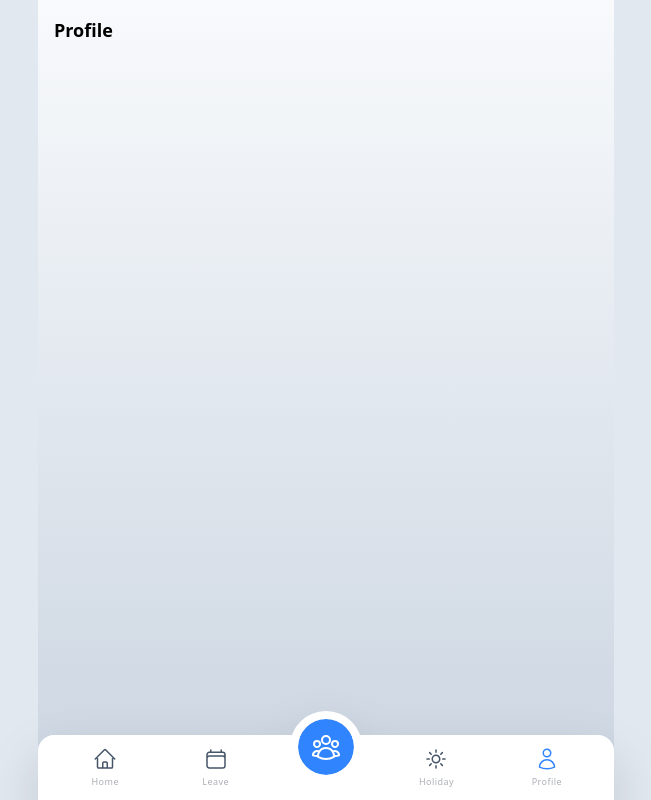
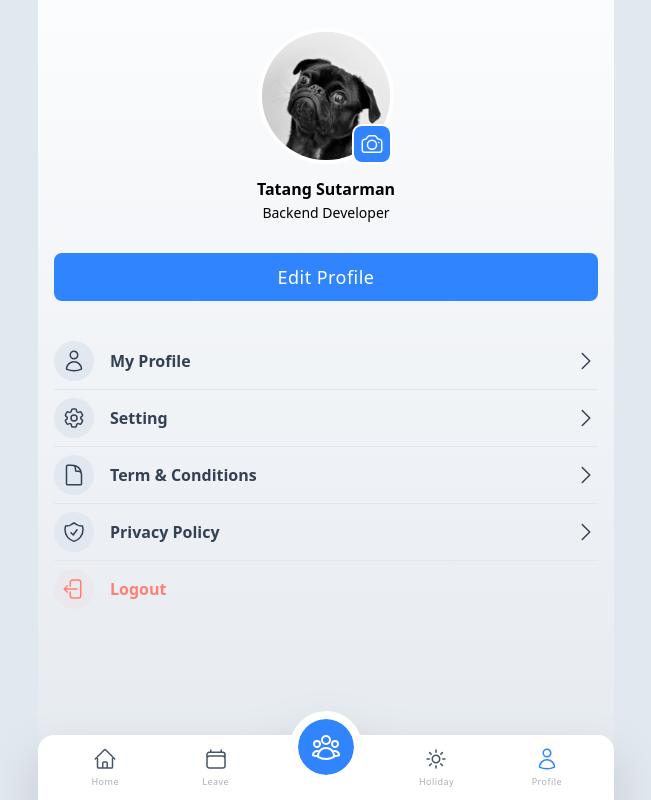
Before and after one commit to rianwnoviantoro-csdi/haer, a React (Vite) app: page /dashboard/profile in a window 1280 px wide. Shown: the whole page, without its empty margins (314-965 px from the left). Built offline with nearby package versions, Linux system fonts and the light colour scheme.

Commit message:
profile page

```diff
--- a/src/components/shared/button/index.jsx
+++ b/src/components/shared/button/index.jsx
@@ -5,7 +5,7 @@ function Button({ background, color, label, border = "", icon, onClick }) {
     <button
       // type="submit"
       onClick={onClick}
-      className={`${background} ${border} w-full py-3 rounded-lg`}
+      className={`${background} ${border} w-full py-2.5 rounded-lg`}
     >
       {icon ? (
         <div className="flex justify-center gap-2">
--- a/src/components/shared/index.jsx
+++ b/src/components/shared/index.jsx
@@ -10,6 +10,7 @@ import { default as ActivityCard } from "./activity-card";
 import { default as Modal } from "./modal";
 import { default as NotificationItem } from "./notification-item";
 import { default as TeamMember } from "./team-member";
+import { default as ProfileMenuItem } from "./profile-menu-item";
 
 export {
   Input,
@@ -23,5 +24,6 @@ export {
   ActivityCard,
   Modal,
   NotificationItem,
-  TeamMember
+  TeamMember,
+  ProfileMenuItem
 };
--- /dev/null
+++ b/src/components/shared/profile-menu-item/index.jsx
@@ -0,0 +1,27 @@
+import React from "react";
+import { ChevronRightIcon } from "@heroicons/react/24/outline";
+
+function ProfileMenuItem({ icon, title }) {
+  return (
+    <>
+      <div className="my-2 flex gap-3 justify-between place-items-center">
+        <div className="flex gap-4 place-items-center">
+          <div className="h-10 w-10 rounded-full flex justify-center place-items-center bg-slate-200">
+            {icon}
+          </div>
+          <div className="grow">
+            <h1 className="font-semibold leading-tight text-slate-700">
+              {title}
+            </h1>
+          </div>
+        </div>
+        <div className="cursor-pointer">
+          <ChevronRightIcon className="h-6 w-6 text-slate-700" />
+        </div>
+      </div>
+      <hr />
+    </>
+  );
+}
+
+export default ProfileMenuItem;
--- a/src/pages/private/holiday/index.jsx
+++ b/src/pages/private/holiday/index.jsx
@@ -10,13 +10,17 @@ function Holiday() {
 
   return (
     <div className="p-4 mb-10">
-      <div className="flex justify-between place-items-center">
-        <div className="">
-          <h1 className="font-semibold text-lg">Holiday List</h1>
+      <div className="fixed bg-slate-50 max-w-xl mx-auto top-0 left-0 right-0 p-4 z-50">
+        <div className="flex justify-between place-items-center">
+          <div className="">
+            <h1 className="font-semibold text-lg text-slate-700">
+              Holiday List
+            </h1>
+          </div>
         </div>
       </div>
       {/* Holidays */}
-      <div className="my-6">
+      <div className="mt-14 my-6">
         {holidaysArray.map((holiday, index) => (
           <div
             key={index}
--- a/src/pages/private/leave/index.jsx
+++ b/src/pages/private/leave/index.jsx
@@ -89,7 +89,8 @@ function Leave() {
 
   return (
     <div className="p-4 mb-7">
-      <div className="flex justify-between place-items-center">
+      <div className="fixed bg-slate-50 max-w-xl mx-auto top-0 left-0 right-0 p-4 z-50">
+        <div className="flex justify-between place-items-center">
         <div className="">
           <h1 className="font-semibold text-lg">All Leaves</h1>
         </div>
@@ -97,9 +98,10 @@ function Leave() {
           <SquaresPlusIcon className="h-6 w-6" />
           <AdjustmentsHorizontalIcon className="h-6 w-6" />
         </div>
+        </div>
       </div>
       {/* Summary */}
-      <div className="my-6">
+      <div className="mt-14 my-6">
         <SharedComp.Summary />
       </div>
       {/* Tab */}
--- a/src/pages/private/profile/index.jsx
+++ b/src/pages/private/profile/index.jsx
@@ -1,11 +1,68 @@
 import React from "react";
+import { AVATAR } from "../../../constant";
+import {
+  ArrowLeftStartOnRectangleIcon,
+  CameraIcon,
+  ChevronRightIcon,
+  Cog6ToothIcon,
+  DocumentIcon,
+  ShieldCheckIcon,
+  UserIcon,
+} from "@heroicons/react/24/outline";
+import { SharedComp } from "../../../components";
 
 function Profile() {
   return (
-    <div className="p-4 mb-7">
-      <div className="flex justify-between place-items-center">
-        <div className="">
-          <h1 className="font-semibold text-lg">Profile</h1>
+    <div className="p-4 bg-white/50 h-screen">
+      <div className="flex p-4 mb-3 flex-col justify-center place-items-center">
+        <div className="relative h-32 w-32 mb-4 rounded-full bg-slate-200">
+          <img
+            src={AVATAR}
+            alt=""
+            className="h-full w-full object-cover rounded-full ring-4 ring-white"
+          />
+          <div className="absolute right-0 -bottom-5 -translate-y-1/2 p-1.5 rounded-lg bg-[#3085FE] ring-2 ring-white">
+            <CameraIcon className="h-6 w-6 text-white" />
+          </div>
+        </div>
+        <h1 className="font-semibold leading-relaxed">Tatang Sutarman</h1>
+        <h1 className="font-light text-sm leading-relaxed">
+          Backend Developer
+        </h1>
+      </div>
+      <SharedComp.Button
+        background="bg-[#3085FE]"
+        color="text-white"
+        label="Edit Profile"
+      />
+      <div className="mt-10">
+        <SharedComp.ProfileMenuItem
+          icon={<UserIcon className="h-6 w-6 text-slate-700" />}
+          title="My Profile"
+        />
+        <SharedComp.ProfileMenuItem
+          icon={<Cog6ToothIcon className="h-6 w-6 text-slate-700" />}
+          title="Setting"
+        />
+        <SharedComp.ProfileMenuItem
+          icon={<DocumentIcon className="h-6 w-6 text-slate-700" />}
+          title="Term & Conditions"
+        />
+        <SharedComp.ProfileMenuItem
+          icon={<ShieldCheckIcon className="h-6 w-6 text-slate-700" />}
+          title="Privacy Policy"
+        />
+        <div className="my-2 flex gap-3 justify-between place-items-center">
+          <div className="flex gap-4 place-items-center">
+            <div className="h-10 w-10 rounded-full flex justify-center place-items-center bg-[#FF7F74]/5">
+              <ArrowLeftStartOnRectangleIcon className="h-6 w-6 text-[#FF7F74]" />
+            </div>
+            <div className="grow">
+              <h1 className="font-semibold leading-tight text-[#FF7F74]">
+                Logout
+              </h1>
+            </div>
+          </div>
         </div>
       </div>
     </div>
```
